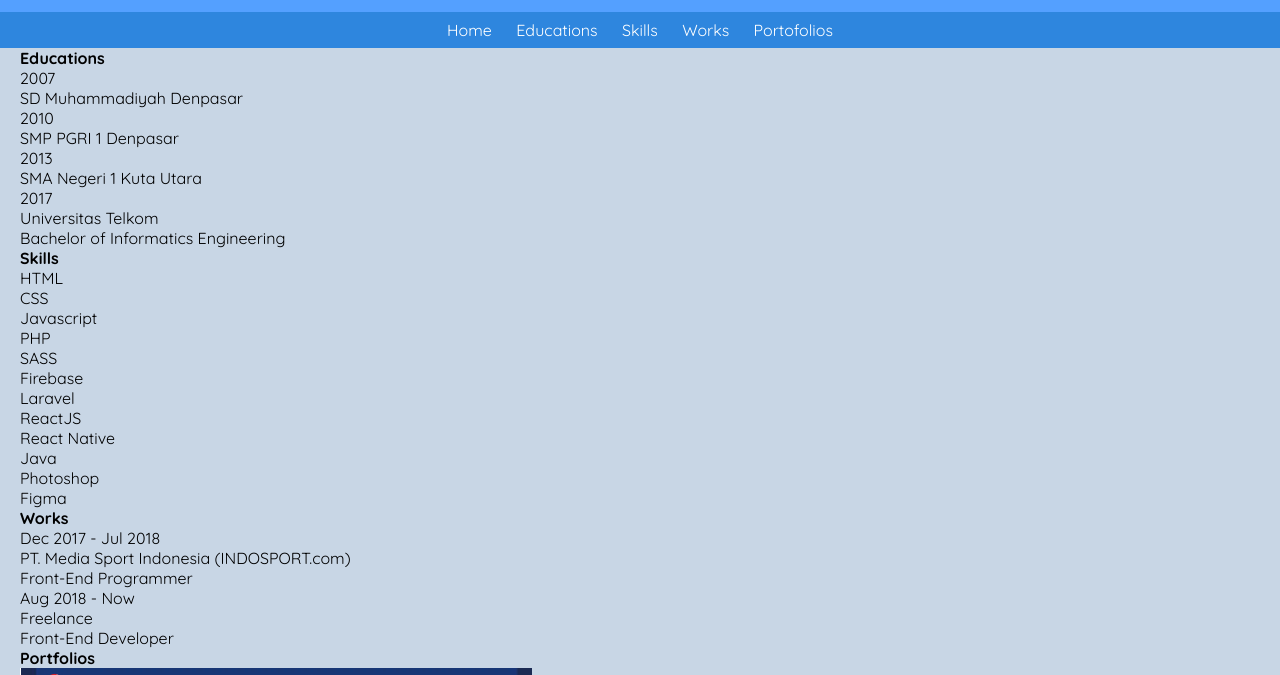
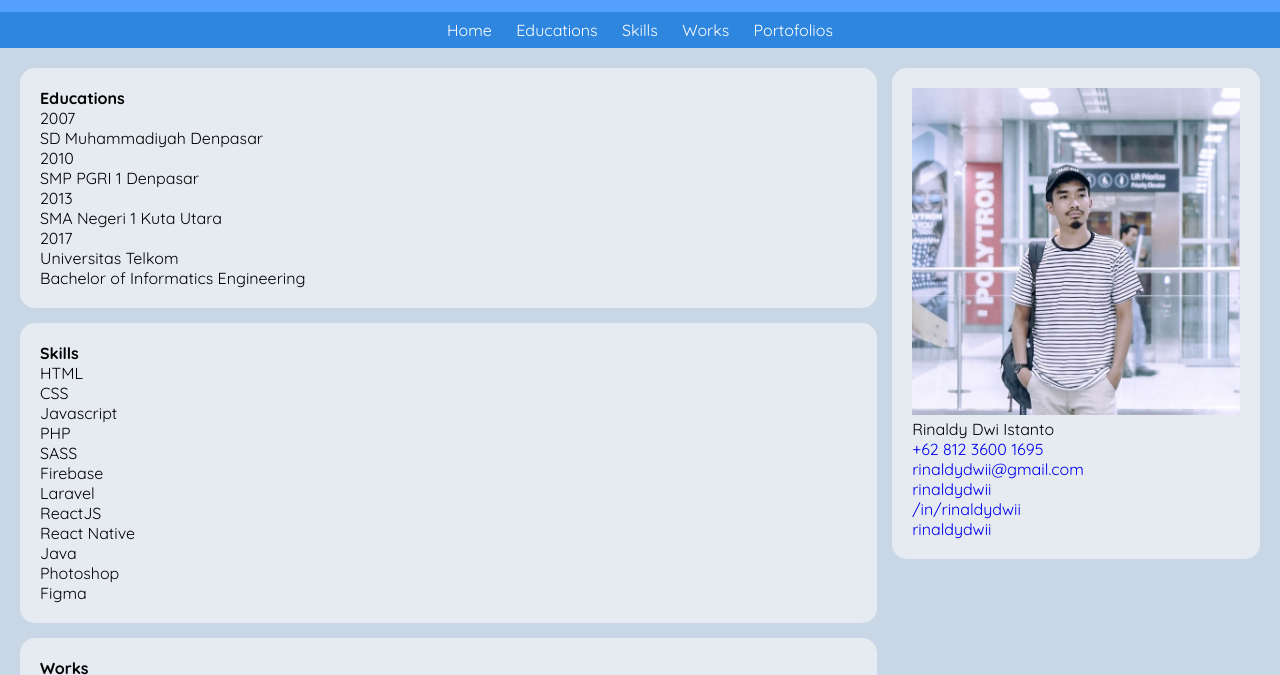
Before and after one commit to rinaldydwii/submission-web-dicoding, a plain HTML site: page index.html in a window 1280 px wide. Shown: the part 48-723 px from the top of the page. Drawn offline with Linux system fonts and the light colour scheme; a script that the page names is missing.

Commit message:
membuat styling layout app-main

```diff
--- a/index.css
+++ b/index.css
@@ -42,8 +42,18 @@ body {
     background-color: #c8d6e5;
 }
 
+img {
+    max-width: 100%;
+}
+
+a {
+    text-decoration: none;
+}
+
 .container {
     padding: 0 20px;
+    display: flex;
+    flex-direction: column;
 }
 
 .app-header {
@@ -77,3 +87,33 @@ body {
 .app-header .nav-link:hover {
     background-color: #1d6dbe;
 }
+
+.app-main {
+    padding: 20px 0;
+}
+
+.app-main .content article, .app-main .sidebar {
+    background-color: #e5ebf1;
+    padding: 20px;
+    border-radius: 15px;
+}
+
+.app-main .content article {
+    margin-bottom: 15px;
+}
+
+.app-main .container {
+    flex-direction: row;
+    align-items: flex-start;
+}
+
+.app-main .content {
+    flex-basis: 70%;
+    margin-right: 15px;
+}
+
+.app-main .sidebar {
+    flex-basis: 30%;
+    position: sticky;
+    top: calc(96px + 20px);
+}
```
